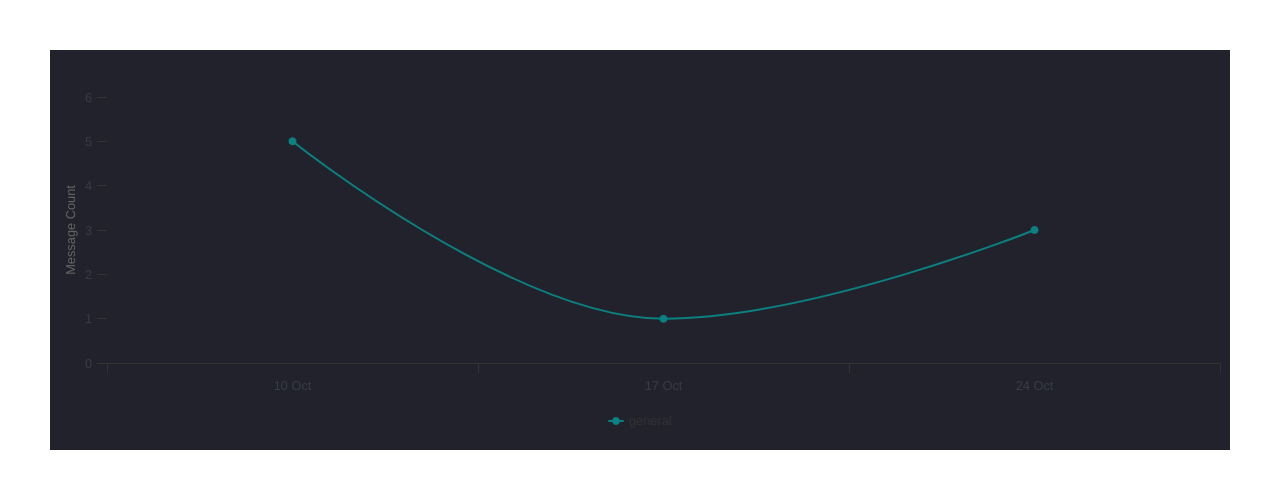
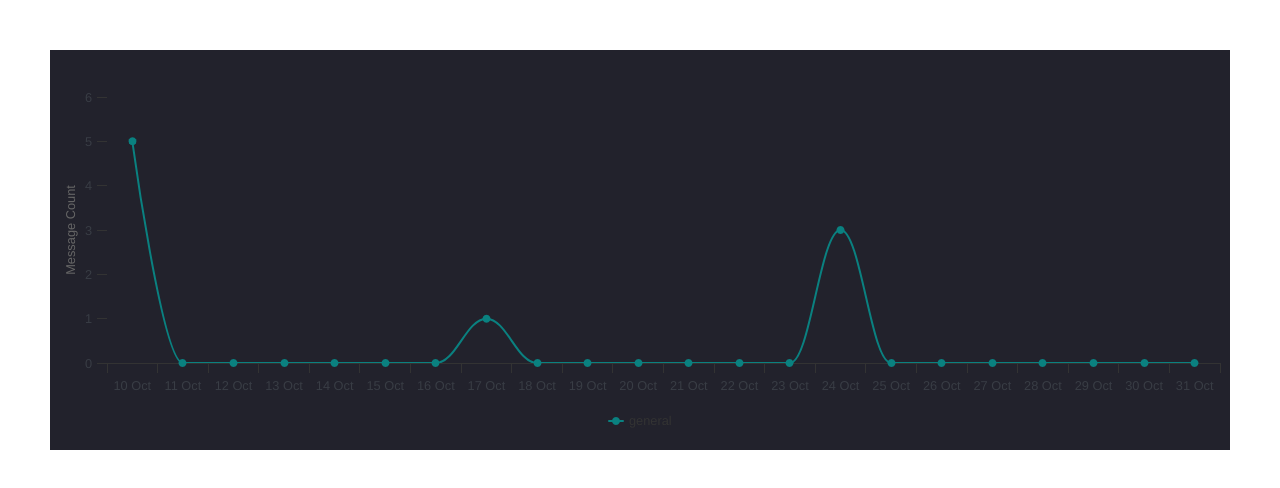
Before and after one commit to shalinigandhi/highchart-demo, a React (Create React App) app: page / in a window 1280 px wide. Shown: the top 488 px of the page. Built offline with nearby package versions, Linux system fonts and the light colour scheme.

Commit message:
Display data that dosen't have date

```diff
--- a/src/components/EngagementMessagesOverTime/EngagementHelper.js
+++ b/src/components/EngagementMessagesOverTime/EngagementHelper.js
@@ -2,15 +2,37 @@ import { getDateRange, getFormattedDate } from './helper';
 
 const engagementHelper = {
     engagementMessageOverTimeChartOptions: (updatedMessageCountList, updatedChannels) => {
-        let messageCountArray = updatedMessageCountList.map((messageObj) => (
-            Number(messageObj.count)
-        ))
+        let dynamicSeriesList = [];
+        let allDates = getDateRange();
 
-        let dates = updatedMessageCountList.map((messageObj) => (
-            getFormattedDate(messageObj.timeBucket)
-        ))
 
-        console.log(updatedChannels);
+        // data: updatedMessageCountList[i].map((messageObj) => (
+        //     Number(messageObj.count)
+        // ))
+
+        if (updatedMessageCountList?.length === updatedChannels?.length) {
+
+            updatedChannels.forEach((channel, i) => {
+                dynamicSeriesList.push({
+                    name: updatedChannels[i][0],
+                    color: '#0a8180',
+                    data: updatedMessageCountList[i].map((messageObj) => (
+                        Number(messageObj.count)
+                    ))
+                });
+            })
+
+            console.log('dynamic series list', dynamicSeriesList);
+            // console.log('categories list -- >' ,categoriesList);
+        }
+
+
+        // allDates.map((date) => {
+        //     if (!date.includes(categoriesList)) {
+
+        //     }
+        // )
+
 
         return {
             chart: {
@@ -21,7 +43,7 @@ const engagementHelper = {
                 text: 'Highchart'
             },
             xAxis: {
-                categories: [...dates],
+                categories: allDates,
                 labels: {
                     style: {
                       color: '#393d45'
@@ -30,7 +52,8 @@ const engagementHelper = {
                 tickLength: 10,
                 tickWidth: 1,
                 lineWidth: 1,
-                gridLineWidth: 0
+                gridLineWidth: 0,
+                tickInterval: 1
             },
             yAxis: {
                 title: {
@@ -59,11 +82,7 @@ const engagementHelper = {
                     return this.series.name + '<br>' + this.y + ' messages on ' + this.x ;
                 }
             },
-            series: [{
-                name: updatedChannels && updatedChannels.length && updatedChannels[0].name,
-                color: '#0a8180',
-                data: [...messageCountArray],
-            }]
+            series: dynamicSeriesList
         }
     }
 }
--- a/src/components/EngagementMessagesOverTime/EngagementMessagesOverTime.js
+++ b/src/components/EngagementMessagesOverTime/EngagementMessagesOverTime.js
@@ -1,8 +1,10 @@
 import React, { useState } from 'react';
 import Highcharts from "highcharts";
 import HighchartsReact from "highcharts-react-official";
+
+import engagementHelper from "./EngagementHelper";
 import { messageCountList, channels } from '../../data';
-import engagementHelper from "./EngagementHelper";
+import { getFormattedDate, getDateRange } from './helper';
 
 const EngagementMessagesOverTime = () => {
     const [updatedMessageCountList, setUpdatedMessageCountList] = useState([]);
@@ -23,13 +25,49 @@ const EngagementMessagesOverTime = () => {
         getUpdatedData(duplicateChannelIds);
     }, [])
 
+    const allDates = getDateRange();
+
     const getUpdatedData = (duplicateChannelIds) => {
-        setUpdatedMessageCountList(messageCountList.filter((messageObj) => (
-            duplicateChannelIds.includes(messageObj.channelId)
-        )));
-        setUpdatedChannels(channels.filter((channel) => (
-            duplicateChannelIds.includes(channel.id)
-        )))
+        let tempFinalMsgArray = [];
+        let tempFinalChannelArray = [];
+
+        duplicateChannelIds.forEach(dupChannelId => {
+            let tempMessageArray = messageCountList.filter((messageObj) => (
+                dupChannelId.includes(messageObj.channelId)
+            ));
+
+            let tempChannelArray = channels.filter((channel) => (
+                dupChannelId.includes(channel.id)
+            )).map((channel) => (
+                channel.label
+            ));
+
+            console.log('old one', tempMessageArray);
+
+            const tempDateArray = tempMessageArray.map((message) => {
+                return getFormattedDate(message.timeBucket)
+            })
+
+            console.log('waaah', tempDateArray);
+
+            allDates.forEach((date, index) => {
+                if (!tempDateArray.includes(date)) {
+                    tempMessageArray.splice(index, 0, {
+                        count: 0
+                    });
+                }
+            });
+
+            console.log('new one', tempMessageArray);
+
+            tempFinalMsgArray.push(tempMessageArray);
+            tempFinalChannelArray.push(tempChannelArray);
+        });
+
+
+
+        setUpdatedMessageCountList(tempFinalMsgArray);
+        setUpdatedChannels(tempFinalChannelArray);
     }
 
     const options = engagementHelper.engagementMessageOverTimeChartOptions(updatedMessageCountList, updatedChannels);
```
